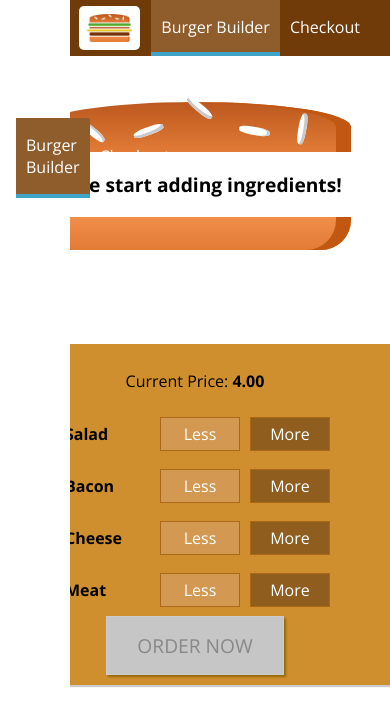
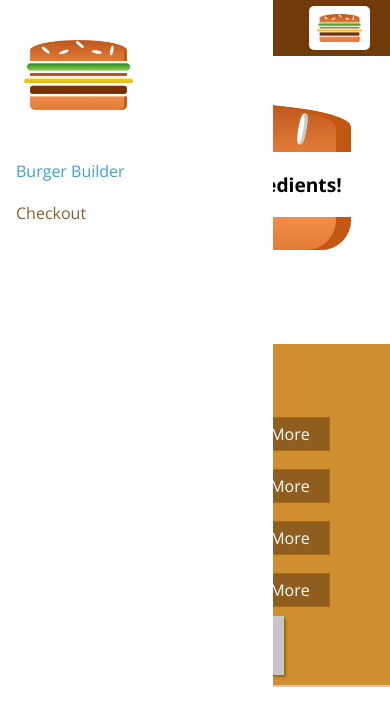
Before and after one commit to yokoto/BurgerBuilderApp, a React (Create React App) app: page / in a window 390 px wide. Shown: the top 726 px of the page. Built offline with nearby package versions, Linux system fonts and the light colour scheme.

Commit message:
Add Responsive styles to SideDrawer and Toolbar components

```diff
--- a/src/components/Navigation/NavigationItems/NavigationItem/NavigationItem.module.css
+++ b/src/components/Navigation/NavigationItems/NavigationItem/NavigationItem.module.css
@@ -1,19 +1,37 @@
+.NavigationItem {
+  margin: 10px 0;
+  box-sizing: border-box;
+  display: block;
+  width: 100%;
+}
+
+.NavigationItem a {
+  color: #8F5C2C;
+  text-decoration: none;
+  width: 100%;
+  box-sizing: border-box;
+  display: block;
+}
+
+.NavigationItem a:hover,
+.NavigationItem a:active,
+.NavigationItem a.active {
+  color: #40A4C8;
+}
+
+@media (min-width: 500px) {
   .NavigationItem {
     margin: 0;
-  box-sizing: border-box;
     display: flex;
-  height: 100%;
+    width: auto;
     align-items: center;
   }
 
   .NavigationItem a {
     color: white;
-  text-decoration: none;
     height: 100%;
     padding: 16px 10px;
     border-bottom: 4px solid transparent;
-  box-sizing: border-box;
-  display: block;
   }
 
   .NavigationItem a:hover,
@@ -23,3 +41,4 @@
     border-bottom: 4px solid #40A4C8;
     color: white;
   }
+}
--- a/src/components/Navigation/NavigationItems/NavigationItems.module.css
+++ b/src/components/Navigation/NavigationItems/NavigationItems.module.css
@@ -3,6 +3,13 @@
   padding: 0;
   list-style: none;
   display: flex;
+  flex-flow: column;
   align-items: center;
   height: 100%;
 }
+
+@media (min-width: 500px) {
+  .NavigationItems {
+    flex-flow: row;
+  }
+}
--- a/src/components/Navigation/SideDrawer/SideDrawer.js
+++ b/src/components/Navigation/SideDrawer/SideDrawer.js
@@ -9,7 +9,7 @@ const sideDrawer = (props) => {
   return (
     <div className={classes.SideDrawer}>
       <div className={classes.Logo}>
-        <Logo height="11%" />
+        <Logo />
       </div>
       <nav>
         <NavigationItems />
--- a/src/components/Navigation/SideDrawer/SideDrawer.module.css
+++ b/src/components/Navigation/SideDrawer/SideDrawer.module.css
@@ -1,7 +1,7 @@
 .SideDrawer {
   position: fixed;
   width: 280px;
-  max-width: 70px;
+  max-width: 70%;
   height: 100%;
   left: 0;
   top: 0;
@@ -28,4 +28,5 @@
 
 .Logo {
   height: 11%;
+  margin-bottom: 32px;
 }
--- a/src/components/Navigation/Toolbar/Toolbar.js
+++ b/src/components/Navigation/Toolbar/Toolbar.js
@@ -7,8 +7,12 @@ import NavigationItems from '../NavigationItems/NavigationItems';
 const toolbar = (props) => (
   <header className={classes.Toolbar}>
     <div>MENU</div>
-    <Logo height="80%" />
-    <NavigationItems />
+    <div className={classes.Logo}>
+      <Logo />
+    </div>
+    <nav className={classes.DesktopOnly}>
+      <NavigationItems />
+    </nav>
   </header>
 );
 
--- a/src/components/Navigation/Toolbar/Toolbar.module.css
+++ b/src/components/Navigation/Toolbar/Toolbar.module.css
@@ -16,3 +16,13 @@
 .Toolbar nav {
   height: 100%;
 }
+
+.Logo {
+  height: 80%;
+}
+
+@media (max-width: 499px) {
+  .DesktopOnly {
+    display: none;
+  }
+}
```
Lines whose indentation alone changed are shown as unchanged.
